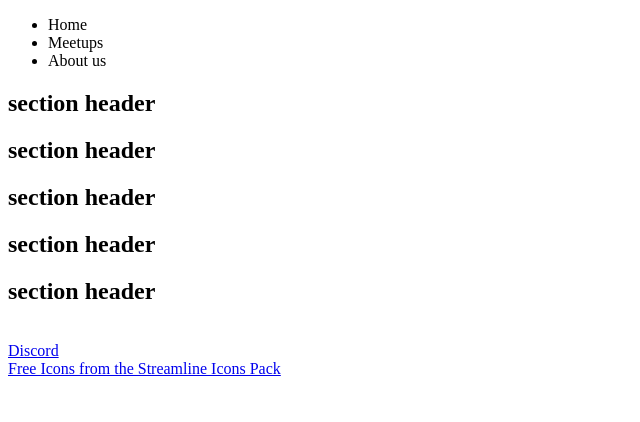
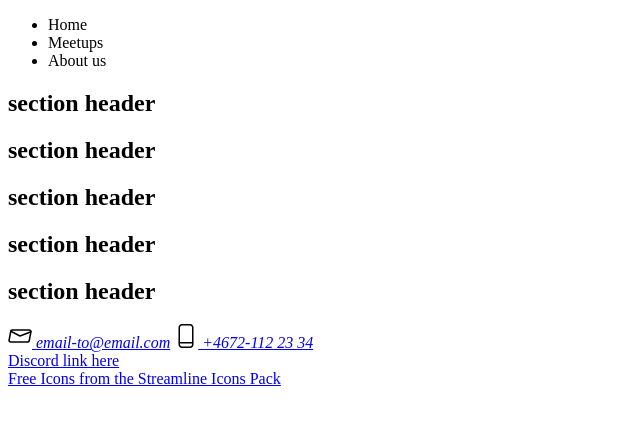
Before and after one commit to techbecca/responsive-club, a plain HTML site: page index.html in a window 1280 px wide. Shown: the whole page, without its empty margins (0-640 px from the left). Drawn offline with Linux system fonts and the light colour scheme.

Commit message:
Add icons

```diff
--- a/index.html
+++ b/index.html
@@ -33,10 +33,10 @@
     </main>
     <footer>
         <address>
-            <a href="mailto:"><img src="" alt=""></a>
-            <a href="tel:+"></a>
+            <a href="mailto:"><img  src="assets/icons/send-email-envelope.png" alt=""> email-to@email.com</a>
+            <a href="tel:+"><img src="assets/icons/mobile-phone.png" alt=""> +4672-112 23 34</a>
         </address>
-        <div class="links"><a href="http://">Discord</a></div>
+        <div class="links"><a href="http://">Discord link here</a></div>
 
         <div class="attributions">
             <a href="https://www.streamlineicons.com/">Free Icons from the Streamline Icons Pack</a>
```
Also changed, not shown: assets/icons/mobile-phone-1.png (added), assets/icons/mobile-phone.png (added), assets/icons/phone.png (added), assets/icons/send-email-envelope.png (added), 1 other file.
